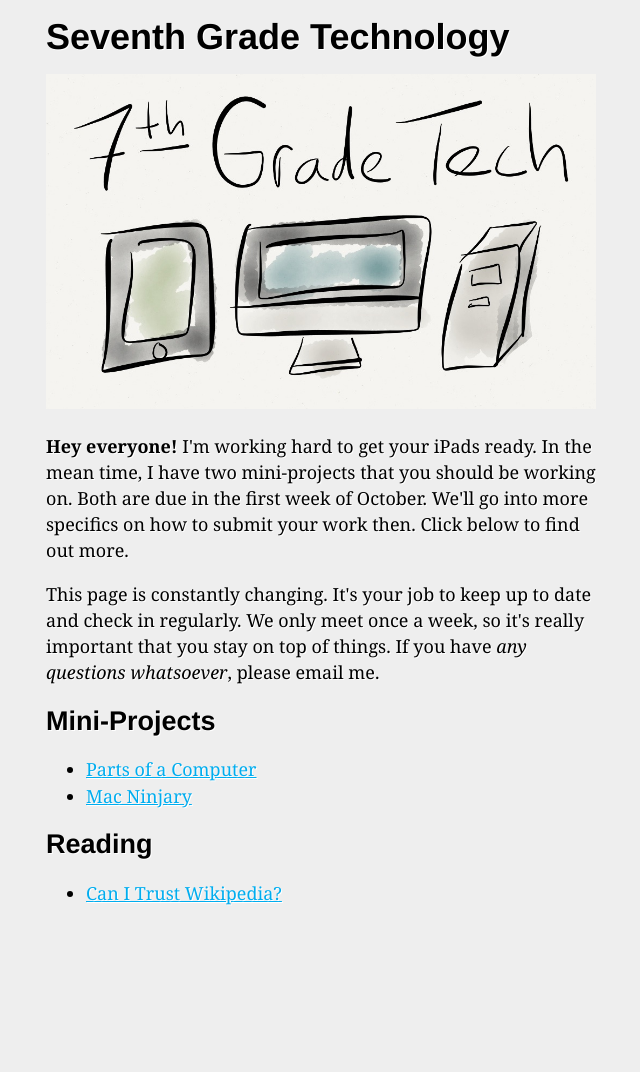
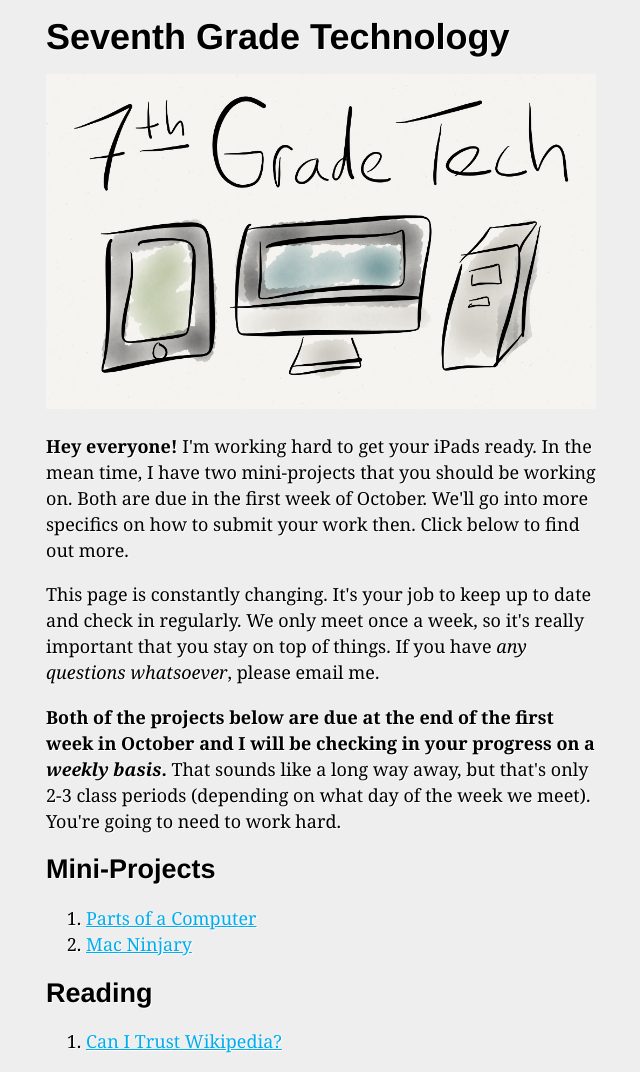
Before and after one commit to scholarsnyc/technology-professional-development, a Jekyll site: the page built from index.html, in a window 1280 px wide. Shown: the whole page, without its empty margins (319-959 px from the left). Built offline with Jekyll 4.4.1, drawn with Linux system fonts in a browser that asks for light colours; before the commit the page ends 924 px from its top, so only the background shows below that.

Commit message:
Add a threat about due dates

```diff
--- a/index.html
+++ b/index.html
@@ -11,14 +11,16 @@ title : Seventh Grade Technology
 
 <p>This page is constantly changing. It's your job to keep up to date and check in regularly. We only meet once a week, so it's really important that you stay on top of things. If you have <em>any questions whatsoever</em>, please email me.</p>
 
+<p><strong>Both of the projects below are due at the end of the first week in October and I will be checking in your progress on a <em>weekly basis</em>.</strong> That sounds like a long way away, but that's only 2-3 class periods (depending on what day of the week we meet). You're going to need to work hard.</p>
+
 <h2>Mini-Projects</h2>
 
-<ul>
+<ol>
 {% for post in site.tags.mini-project %}<li><a href="{{ post.url }}">{{ post.title }}</a></li>{% endfor %}
-</ul>
+</ol>
 
 <h2>Reading</h2>
 
-<ul>
+<ol>
 {% for post in site.categories.readings %}<li><a href="{{ post.url }}">{{ post.title }}</a></li>{% endfor %}
-</ul>
+</ol>
```
